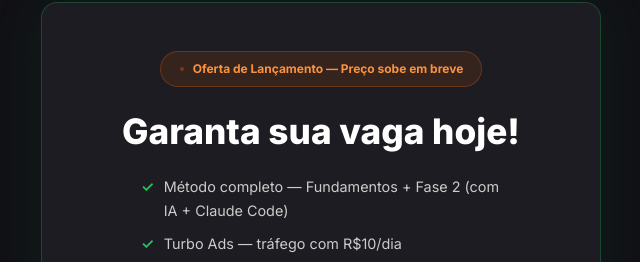
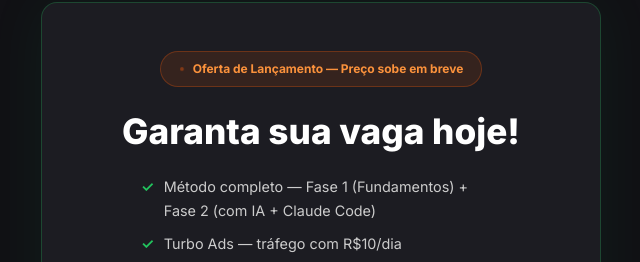
Before and after one commit to felipe-dazzi/odestravar, a website built with Vite: page index.html in a window 1280 px wide. Shown: the part 5517-5779 px from the top of the page, without its empty margins (319-959 px from the left). Built offline with nearby package versions, Linux system fonts and the light colour scheme.

Commit message:
Add files via upload

```diff
--- a/index.html
+++ b/index.html
@@ -813,7 +813,7 @@
       <h2 style="margin-bottom:24px;">Garanta sua vaga hoje!</h2>
 
       <ul class="check-list">
-        <li>Método completo — Fundamentos + Fase 2 (com IA + Claude Code)</li>
+        <li>Método completo — Fase 1 (Fundamentos) + Fase 2 (com IA + Claude Code)</li>
         <li>Turbo Ads — tráfego com R$10/dia</li>
         <li>Arsenal de Ferramentas</li>
         <li>Fábrica de Conteúdo IA (prompts Claude)</li>
```
